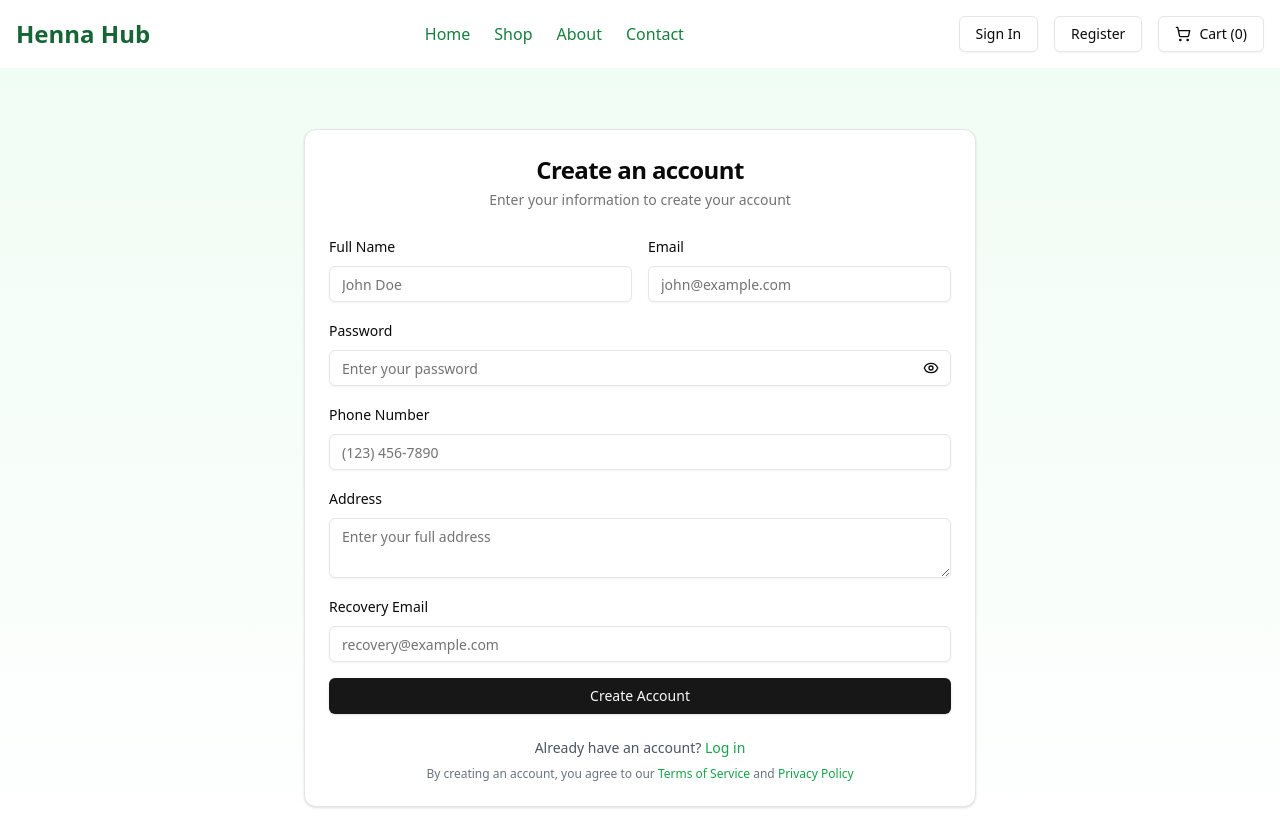
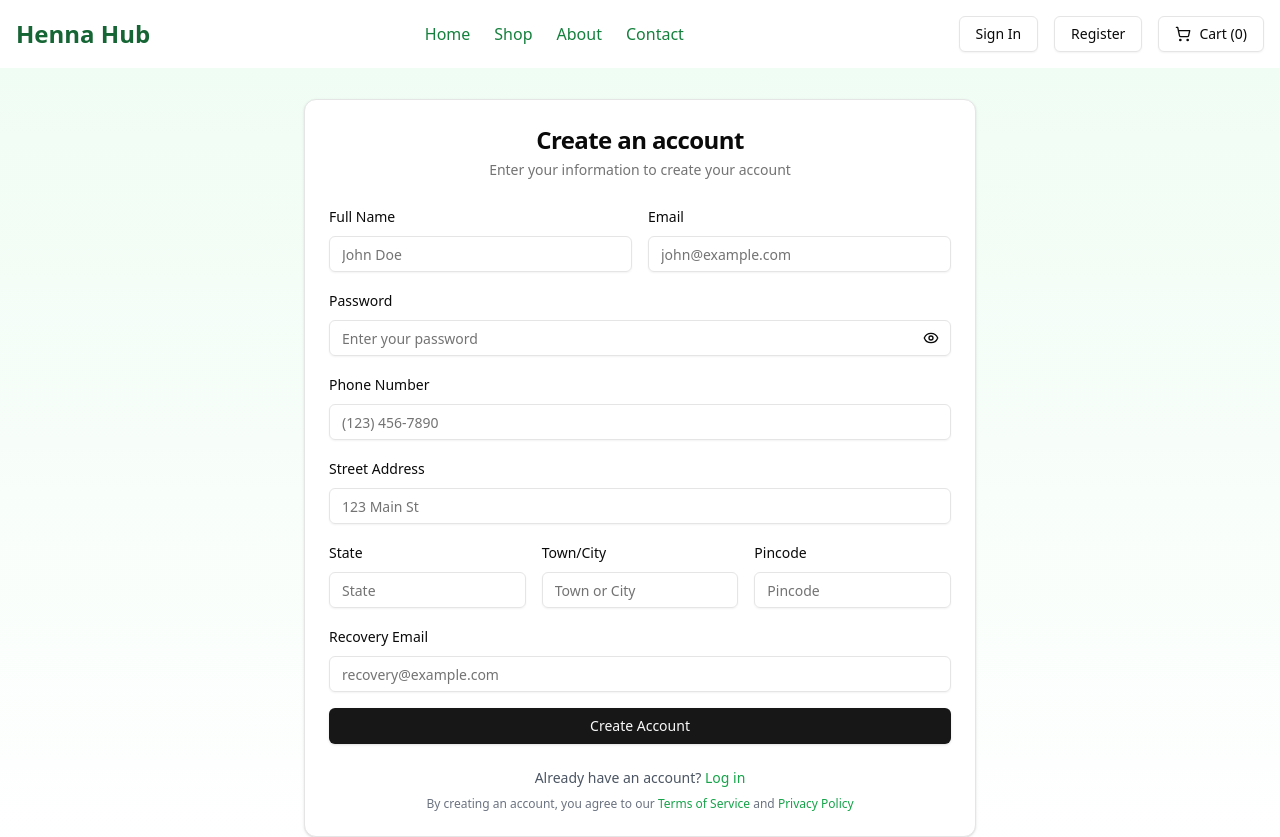
Before and after one commit to modamaan/henna_hub_fullstack, a Next.js app in the folder front/: page /register in a window 1280 px wide. Shown: the top 837 px of the page. Built offline with nearby package versions, Linux system fonts and the light colour scheme.

Commit message:
pincod,town,state date received and update account page

```diff
--- a/front/app/(Auth)/register/page.jsx
+++ b/front/app/(Auth)/register/page.jsx
@@ -29,7 +29,10 @@ export default function RegisterPage() {
     email: "",
     password: "",
     phone: "",
-    address: "",
+    street: "",
+    state: "",
+    town: "",
+    pincode: "",
     recoveryId: "",
   });
 
@@ -53,7 +56,10 @@ export default function RegisterPage() {
     else if (formData.password.length < 8)
       newErrors.password = "Password must be at least 8 characters";
     if (!formData.phone.trim()) newErrors.phone = "Phone number is required";
-    if (!formData.address.trim()) newErrors.address = "Address is required";
+    if (!formData.street.trim()) newErrors.street = "Street is required";
+    if (!formData.state.trim()) newErrors.state = "State is required";
+    if (!formData.town.trim()) newErrors.town = "Town is required";
+    if (!formData.pincode.trim()) newErrors.pincode = "Pincode is required";
     if (!formData.recoveryId.trim())
       newErrors.recoveryId = "Recovery email is required";
     else if (!/\S+@\S+\.\S+/.test(formData.recoveryId))
@@ -76,7 +82,12 @@ export default function RegisterPage() {
             email: formData.email,
             password: formData.password,
             phone: formData.phone,
-            address: formData.address,
+            address: {
+              street: formData.street,
+              state: formData.state,
+              town: formData.town,
+              pincode: formData.pincode,
+            },
             recoveryId: formData.recoveryId,
           }
         );
@@ -194,17 +205,58 @@ export default function RegisterPage() {
                 )}
               </div>
               <div className="space-y-2">
-                <Label htmlFor="address">Address</Label>
-                <Textarea
-                  id="address"
-                  name="address"
-                  placeholder="Enter your full address"
-                  value={formData.address}
+                <Label htmlFor="street">Street Address</Label>
+                <Input
+                  id="street"
+                  name="street"
+                  placeholder="123 Main St"
+                  value={formData.street}
                   onChange={handleInputChange}
                 />
-                {errors.address && (
-                  <p className="text-red-500 text-sm">{errors.address}</p>
+                {errors.street && (
+                  <p className="text-red-500 text-sm">{errors.street}</p>
                 )}
+              </div>
+              <div className="grid grid-cols-1 md:grid-cols-3 gap-4">
+                <div className="space-y-2">
+                  <Label htmlFor="state">State</Label>
+                  <Input
+                    id="state"
+                    name="state"
+                    placeholder="State"
+                    value={formData.state}
+                    onChange={handleInputChange}
+                  />
+                  {errors.state && (
+                    <p className="text-red-500 text-sm">{errors.state}</p>
+                  )}
+                </div>
+                <div className="space-y-2">
+                  <Label htmlFor="town">Town/City</Label>
+                  <Input
+                    id="town"
+                    name="town"
+                    placeholder="Town or City"
+                    value={formData.town}
+                    onChange={handleInputChange}
+                  />
+                  {errors.town && (
+                    <p className="text-red-500 text-sm">{errors.town}</p>
+                  )}
+                </div>
+                <div className="space-y-2">
+                  <Label htmlFor="pincode">Pincode</Label>
+                  <Input
+                    id="pincode"
+                    name="pincode"
+                    placeholder="Pincode"
+                    value={formData.pincode}
+                    onChange={handleInputChange}
+                  />
+                  {errors.pincode && (
+                    <p className="text-red-500 text-sm">{errors.pincode}</p>
+                  )}
+                </div>
               </div>
               <div className="space-y-2">
                 <Label htmlFor="recoveryId">Recovery Email</Label>
--- a/front/app/(User)/dashboard/user/profile/page.jsx
+++ b/front/app/(User)/dashboard/user/profile/page.jsx
@@ -30,7 +30,10 @@ const ProfilePage = () => {
     email: "",
     password: "",
     phone: "",
-    address: "",
+    street: "",
+    state: "",
+    town: "",
+    pincode: "",
   });
   const [showPassword, setShowPassword] = useState(false);
 
@@ -43,7 +46,10 @@ const ProfilePage = () => {
         email: email || "",
         password: "",
         phone: phone || "",
-        address: address || "",
+        street: address?.street || "",
+        state: address?.state || "",
+        town: address?.town || "",
+        pincode: address?.pincode || "",
       });
     }
   }, [auth?.user]);
@@ -78,7 +84,12 @@ const ProfilePage = () => {
             email: formData.email,
             password: formData.password,
             phone: formData.phone,
-            address: formData.address,
+            address: {
+              street: formData.street,
+              state: formData.state,
+              town: formData.town,
+              pincode: formData.pincode,
+            },
           }
         );
         if (data?.error) {
@@ -198,17 +209,46 @@ const ProfilePage = () => {
                 )}
               </div>
               <div className="space-y-2">
-                <Label htmlFor="address">Address</Label>
-                <Textarea
-                  id="address"
-                  name="address"
-                  placeholder="Enter your full address"
-                  value={formData.address}
+                <Label htmlFor="street">Street Address</Label>
+                <Input
+                  id="street"
+                  name="street"
+                  placeholder="123 Main St"
+                  value={formData.street}
                   onChange={handleInputChange}
                 />
-                {errors.address && (
-                  <p className="text-red-500 text-sm">{errors.address}</p>
-                )}
+              </div>
+              <div className="grid grid-cols-1 md:grid-cols-3 gap-4">
+                <div className="space-y-2">
+                  <Label htmlFor="state">State</Label>
+                  <Input
+                    id="state"
+                    name="state"
+                    placeholder="State"
+                    value={formData.state}
+                    onChange={handleInputChange}
+                  />
+                </div>
+                <div className="space-y-2">
+                  <Label htmlFor="town">Town/City</Label>
+                  <Input
+                    id="town"
+                    name="town"
+                    placeholder="Town or City"
+                    value={formData.town}
+                    onChange={handleInputChange}
+                  />
+                </div>
+                <div className="space-y-2">
+                  <Label htmlFor="pincode">Pincode</Label>
+                  <Input
+                    id="pincode"
+                    name="pincode"
+                    placeholder="Pincode"
+                    value={formData.pincode}
+                    onChange={handleInputChange}
+                  />
+                </div>
               </div>
 
               <Button type="submit" className="w-full">
```
Also changed, not shown: 2 other files (tests, documents, lock files or other folders).
